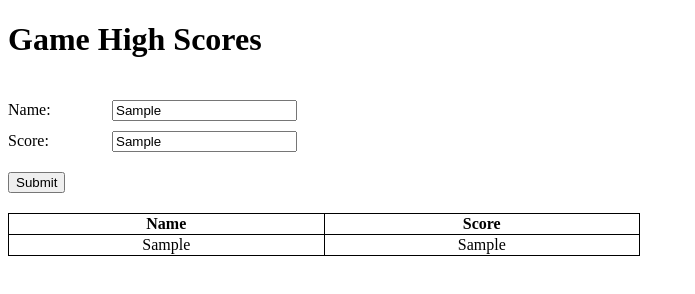
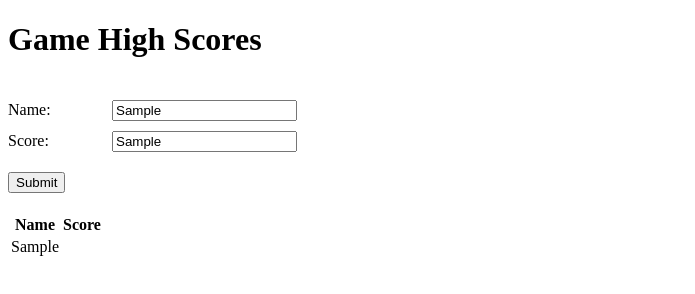
Before and after one commit to acciojob/game-high-scores-misterKumar, a website: page main.html in a window 1280 px wide. Both pictures are taken after typing "Sample", "Sample" into the empty fields and a click on the button "Submit". Shown: the whole page, without its empty margins (0-695 px from the left). Drawn offline with Linux system fonts and the light colour scheme.

Commit message:
created a submission

```diff
--- a/script.js
+++ b/script.js
@@ -3,24 +3,26 @@ const nameInput = document.getElementById("name");
 const scoreInput = document.getElementById("score");
 const scores = document.getElementById("scores");
 
-
-const table = document.createElement("table");
-const tr = document.createElement("tr");
-tr.innerHTML = `<th>Name</th><th>Score</th>`
-table.append(tr);
 // Save score to Local Storage
 function saveScore() {
-  // complete the code here
-	scores.append(table);
-    let nameInput = document.getElementById("name").value;
-    let scoreInput = document.getElementById("score").value;
-    if(scoreInput==""){
-        scoreInput= "No scores yet";
-    }
-    let tr = document.createElement("tr");
-    tr.innerHTML= `<td>${nameInput}</td><td>${scoreInput}</td>`
-    table.appendChild(tr);
-    localStorage.setItem("table",JSON.stringify(table));
+// complete the code here
+
+	let name = nameInput.value;
+	let score = scoreInput.value;
+
+	let scoreArr = [];
+
+	let value = localStorage.getItem("scores");
+
+	if(value !== null){
+		   scoreArr = JSON.parse(value)
+		   scoreArr.push({name:name, score: parseInt(score)})
+		   localStorage.setItem("scores", JSON.stringify(scoreArr));
+	 }
+	else{
+		scoreArr.push({name:name, score: parseInt(score)})
+		localStorage.setItem("scores", JSON.stringify(scoreArr));
+	}
 
   showScores();
 }
@@ -28,6 +30,51 @@ function saveScore() {
 // Show scores in div
 function showScores() {
   // complete the code
-	let tableData = JSON.parse(localStorage.getItem("table"))
-    // scores.innerText = table
+     scores.innerHTML = "";  // clear the prevoius data
+    //localStorage.removeItem("scores")  // testing perpose
+
+
+	let objArr = JSON.parse(localStorage.getItem("scores"));
+
+	if(objArr === null){
+		scores.innerHTML = "No scores yet";
+	}
+	else{
+		objArr.sort((x,y)=>{
+			if(x.score < y.score){
+				return 1;
+			}
+			if(x.score > y.score){
+				return -1;
+			}
+			return 0;
+		})
+
+		let ta = document.createElement("table");
+		     ta.id = "scores table tr";
+
+		let th1 = document.createElement("th");
+		     th1.innerHTML = "Name"
+		let th2 = document.createElement("th");
+		     th2.innerHTML = "Score"
+		let tr1 = document.createElement("tr");
+		     tr1.append(th1,th2);
+		     ta.append(tr1)
+
+
+		objArr.map(({name, score})=>{
+			 let td1 = document.createElement("td");
+				  td1.innerHTML = name;
+			 let td2 = document.createElement("td");
+				  td2.innerHTML = score
+			 let tr2 = document.createElement("tr");
+				  tr2.append(td1,td2);
+
+		   ta.append(tr2)
+		})
+
+
+	  scores.append(ta)   // add the whole table to score div
+	}
+
 }
--- a/styles.css
+++ b/styles.css
@@ -15,18 +15,7 @@ input[type="text"] {
 input[type="button"] {
   margin-top: 10px;
 }
-  table{
-    width: 50%;
-    border-collapse : collapse;
-  }
 
-  tr,th,td{
-    border-collapse : collapse;
-    border: 1px solid black;
-  }
-  td{
-    text-align: center;
-  }
 #scores {
   margin-top: 20px;
 }
```
